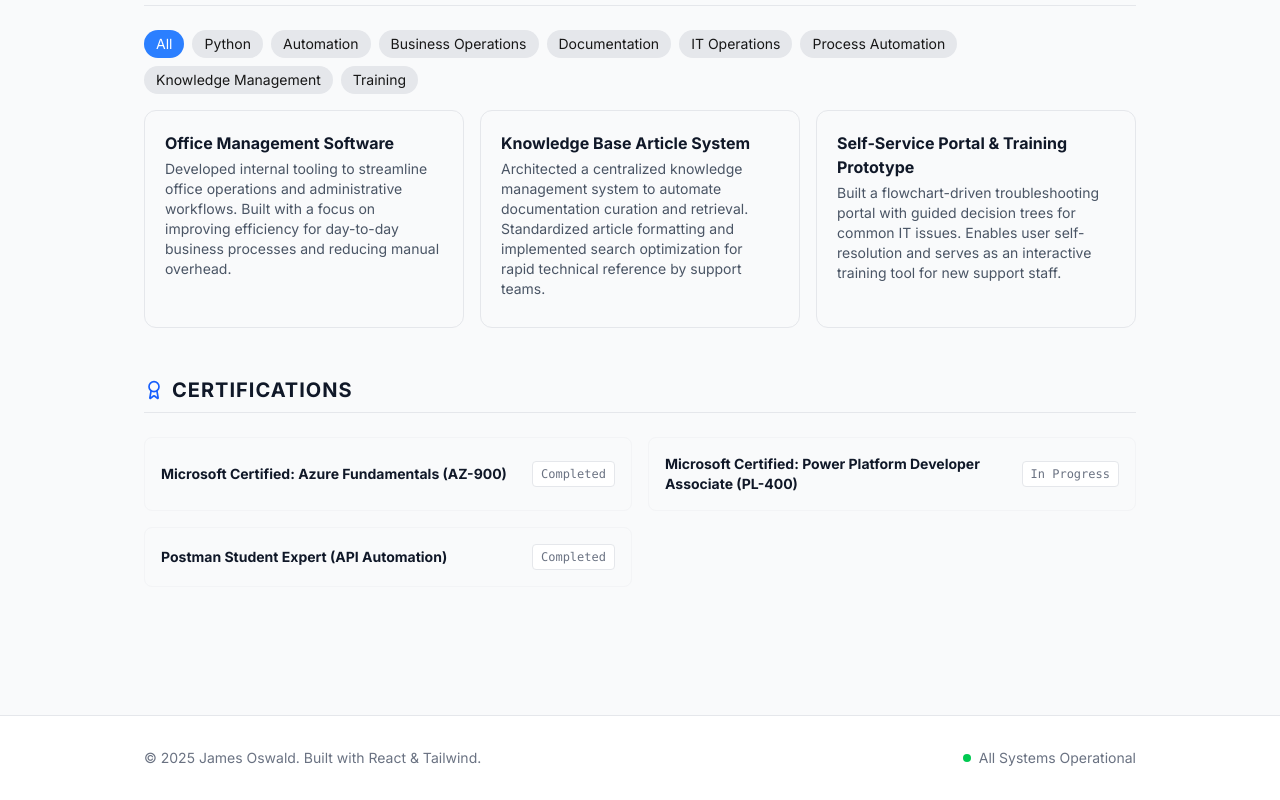
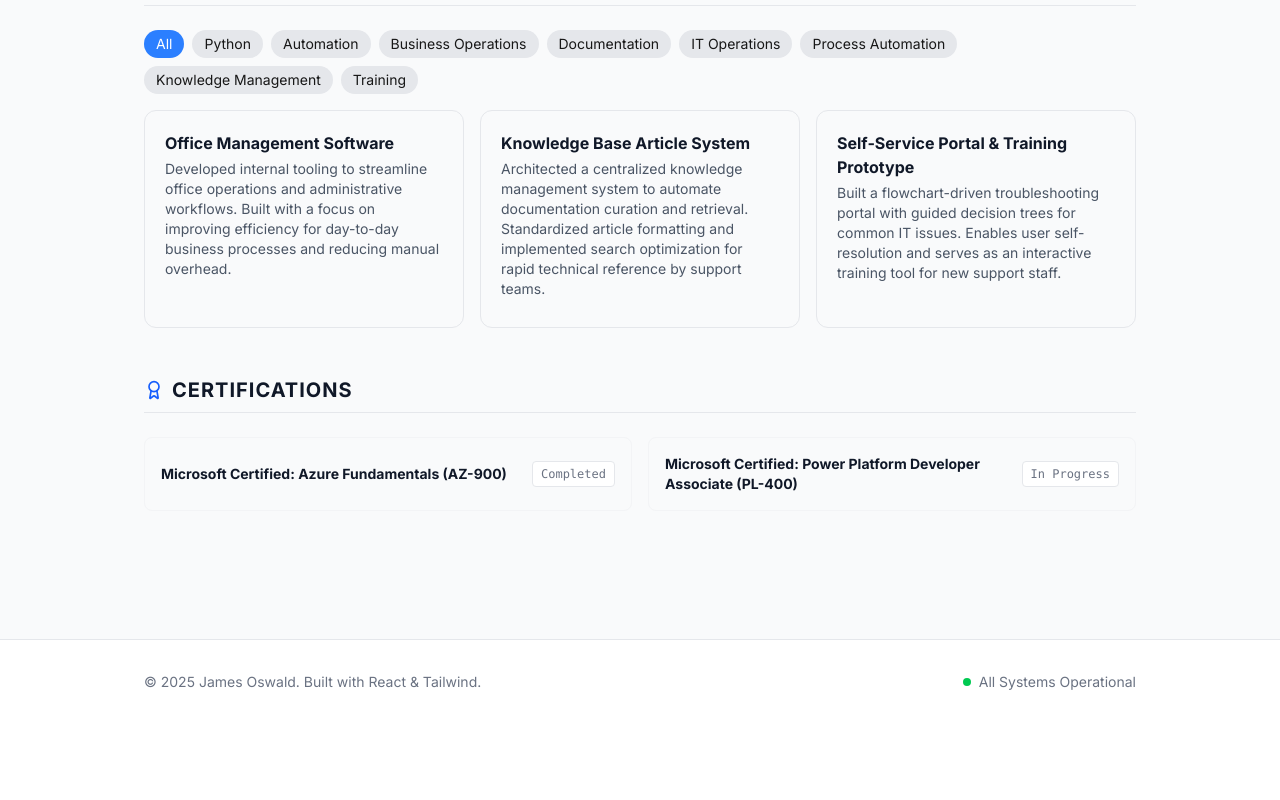
Before and after one commit to appledonkey/jhho_resume, a Next.js app: page / in a window 1280 px wide. Shown: the part 2075-2875 px from the top of the page. After the commit the page ends 2799 px from the top, so only its background shows below. Built offline with nearby package versions, Linux system fonts and the light colour scheme.

Commit message:
remove Postman certification

```diff
--- a/src/data/resume-data.js
+++ b/src/data/resume-data.js
@@ -38,11 +38,6 @@ export const RESUME_DATA = {
       name: "Microsoft Certified: Power Platform Developer Associate (PL-400)",
       issuer: "Microsoft",
       date: "In Progress"
-    },
-    {
-      name: "Postman Student Expert (API Automation)",
-      issuer: "Postman",
-      date: "Completed"
     }
   ],
   experience: [
```
